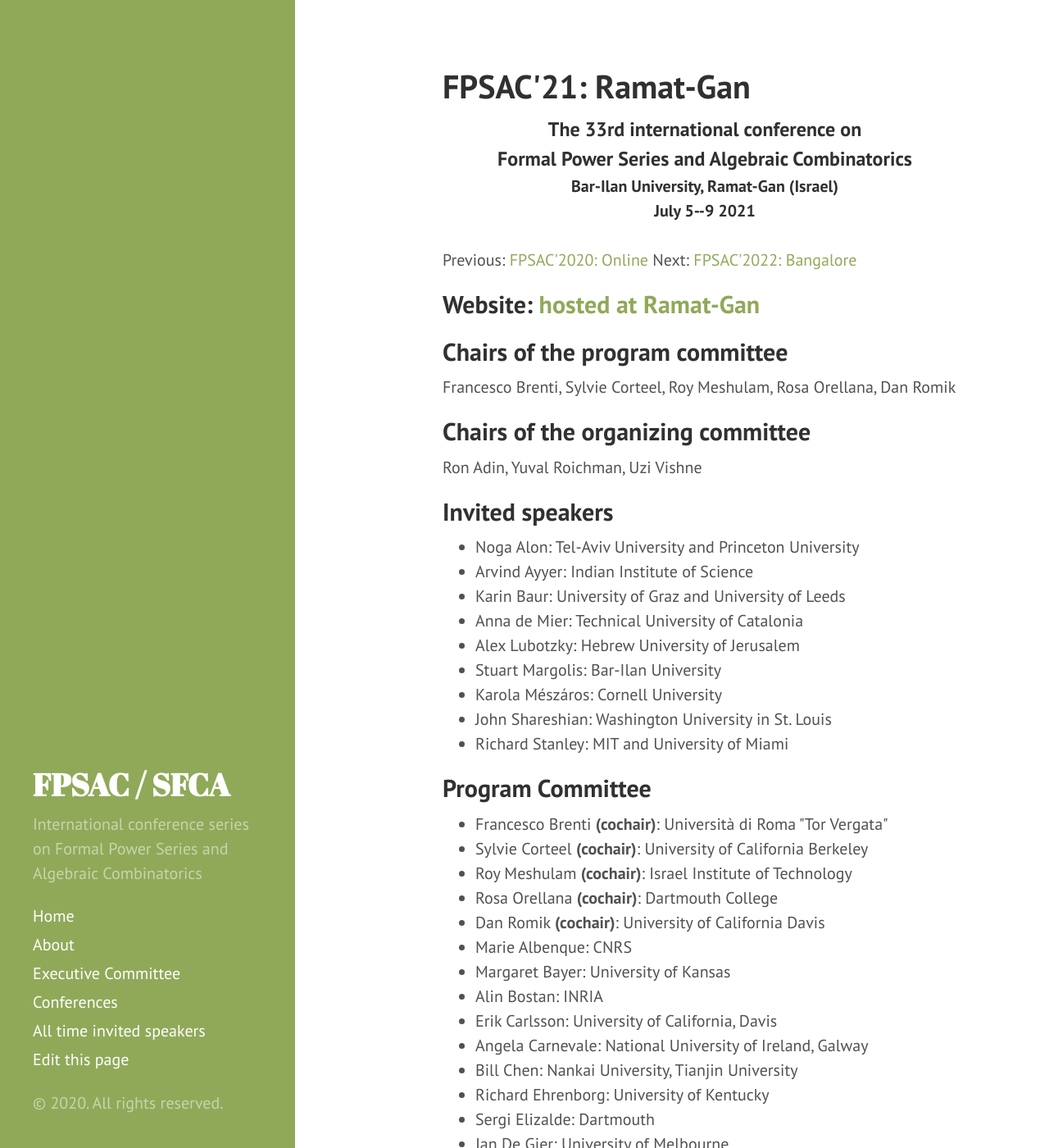
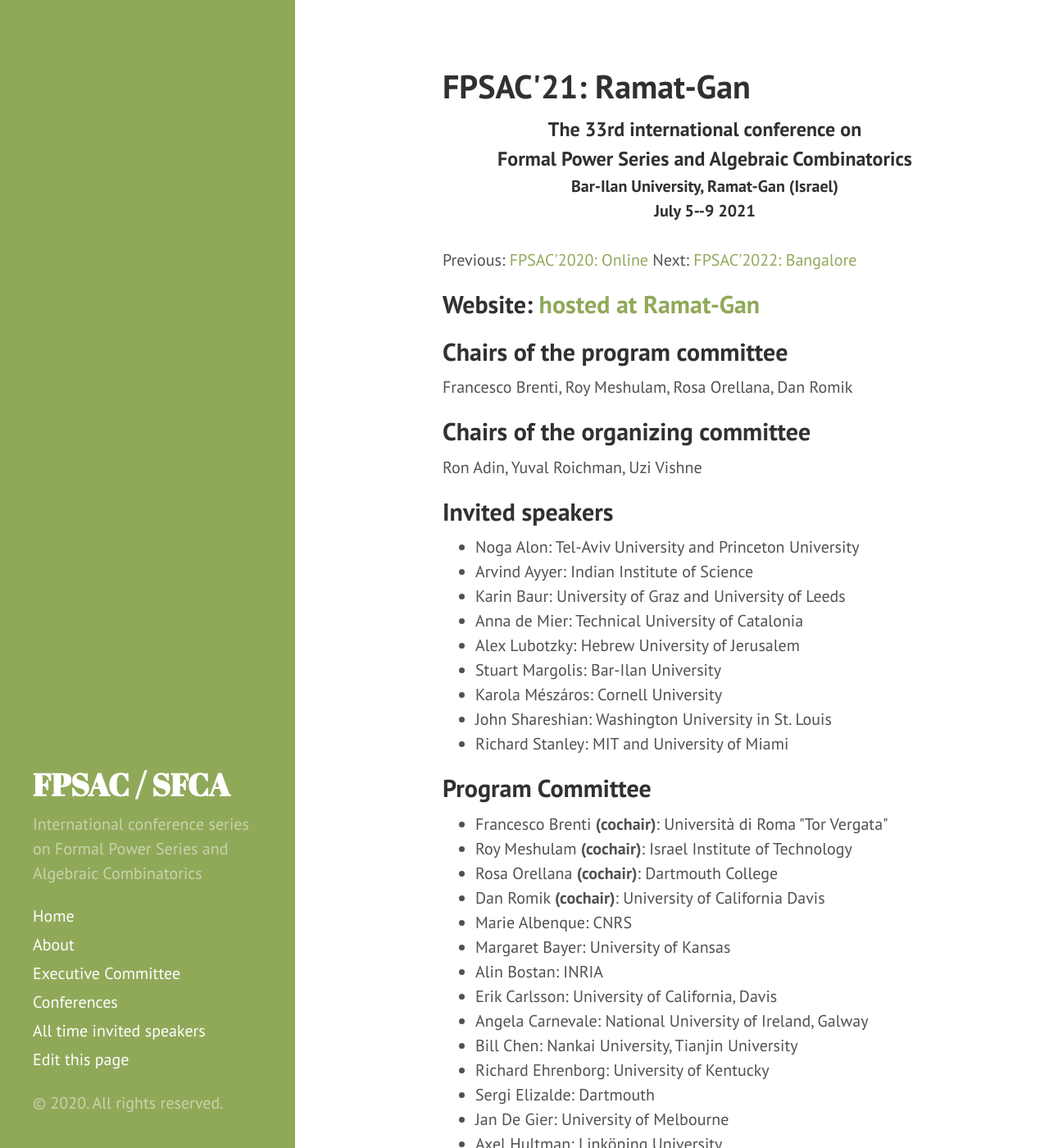
Before and after one commit to FPSAC/FPSAC.github.io, a Jekyll site: the page built from _confs/fpsac-2021.md, in a window 1280 px wide and 1400 px high. Shown: the whole window at 82% size. Built offline with Jekyll 4.4.1, drawn with Linux system fonts in a browser that asks for light colours.

Commit message:
Update fpsac-2021.md

```diff
--- a/_confs/fpsac-2021.md
+++ b/_confs/fpsac-2021.md
@@ -34,10 +34,6 @@ program_committee:
 
 - name: Francesco Brenti
   affiliation:  Università di Roma "Tor Vergata"
-  role: cochair
-
-- name: Sylvie Corteel
-  affiliation: University of California Berkeley
   role: cochair
 
 - name: Roy Meshulam
```
